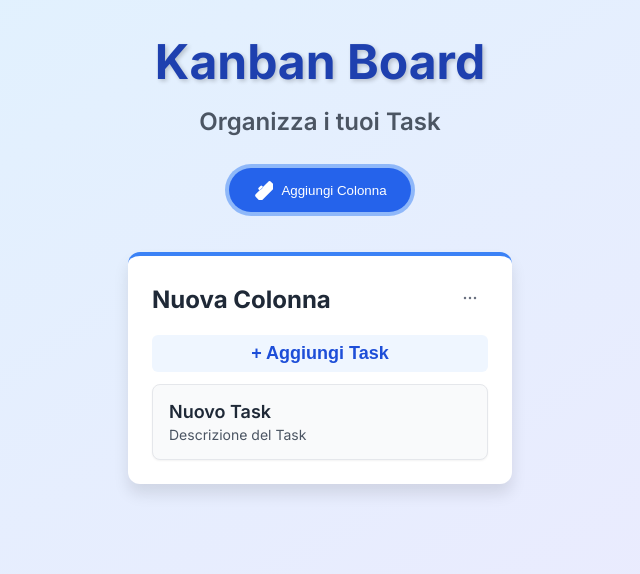
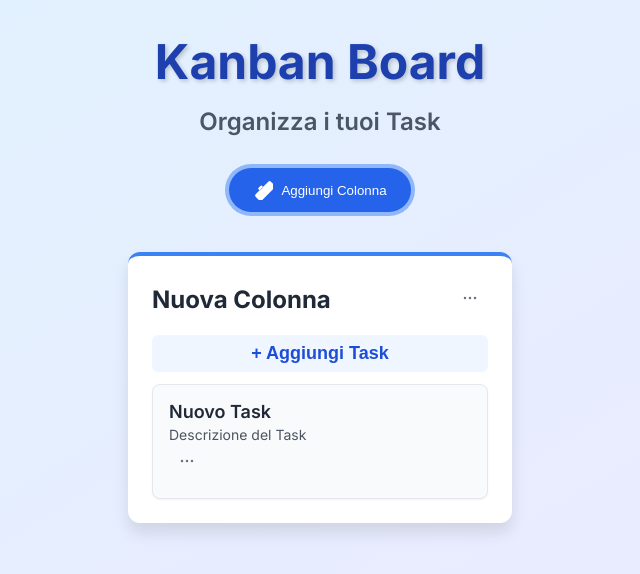
Before and after one commit to MarcoMechini/Kanban, a React (Vite) app: page / in a window 1280 px wide. Both pictures are taken after a click on the button "Aggiungi Colonna". Shown: the top 574 px of the page, without its empty margins (320-960 px from the left). Built offline with nearby package versions, Linux system fonts and the light colour scheme.

Commit message:
Refacroting AppModal in un componente separato e implementazione logica per modificare i titoli e descrizioni delle task

```diff
--- a/src/App.jsx
+++ b/src/App.jsx
@@ -1,63 +1,11 @@
-import React, { useEffect, useRef, useState } from 'react';
+import { useState } from 'react';
 import { DragDropContext, Droppable, Draggable } from '@hello-pangea/dnd';
-
-const AppModal = ({ isOpen, value, setModal, onConfirm }) => {
-  const inputRef = useRef(null);
-
-  useEffect(() => {
-    if (isOpen && inputRef.current) {
-      inputRef.current.focus();
-    }
-  }, [isOpen]);
-
-  const handleKeyUp = (e) => {
-    if (e.key === 'Enter') {
-      onConfirm();
-    }
-  };
-
-  const handleChange = (e) => {
-    setModal(prev => ({ isOpen: prev.isOpen, value: { ...prev.value, name: e.target.value } }));
-  };
-
-  return (
-    <div className={`modal-overlay ${isOpen ? 'modal-overlay-visible' : 'modal-overlay-hidden'}`}>
-      <div className="modal-content">
-        <label htmlFor="name">Nome Colonna</label>
-        <input
-          type="text"
-          id="name"
-          value={value.name || ''} // Ensure value is not undefined
-          onChange={handleChange}
-          onKeyUp={handleKeyUp}
-          ref={inputRef}
-        />
-        <div className="modal-buttons">
-          <button
-            onClick={() => setModal(prev => ({ isOpen: false, value: prev.value }))}
-            className="modal-button modal-button-close"
-          >
-            Chiudi
-          </button>
-          <button
-            onClick={onConfirm}
-            className="modal-button modal-button-confirm"
-          >
-            Conferma
-          </button>
-        </div>
-      </div>
-    </div>
-  );
-};
+import AppModal from './components/AppModal';
 
 function App() {
 
   const [column, setColumn] = useState([]);
   const [modal, setModal] = useState({ isOpen: false, value: {} });
-
-  // Refs to store data about the currently dragged item
-  const draggedItem = useRef(null); // Stores { type: 'column' | 'task', id: string, sourceColumnId?: string }
 
   // Helper function to reorder an array immutably
   const reorder = (list, startIndex, endIndex) => {
@@ -71,7 +19,7 @@ function App() {
     const newColumn = {
       id: Date.now().toString(), // Unique ID for column
       name: 'Nuova Colonna',
-      tasks: [{ id: Date.now().toString() + '-task', title: 'Nuovo Task', desc: 'Descrizione del Task' }] // Unique ID for task
+      tasks: [{ id: Date.now().toString() + 1, colId: Date.now().toString(), title: 'Nuovo Task', desc: 'Descrizione del Task' }] // Unique ID for task
     };
     setColumn(prev => [...prev, newColumn]);
   };
@@ -79,27 +27,64 @@ function App() {
   const addTask = (_, col) => {
     setColumn(prev => prev.map(c => {
       if (c.id === col.id) {
-        return { ...c, tasks: [...c.tasks, { id: Date.now().toString() + '-task', title: 'Nuovo Task', desc: 'Descrizione del Task' }] };
+        return { ...c, tasks: [...c.tasks, { colId: c.id, id: Date.now().toString(), title: 'Nuovo Task', desc: 'Descrizione del Task' }] };
       }
       return c;
     }));
   };
 
   const handleConfirm = () => {
+    if (!modal.value.desc) {
       setColumn(prev => prev.map(col => {
         if (col.id === modal.value.id) {
           return { ...col, name: modal.value.name };
         }
         return col;
       }));
+    }
+    if (modal.value.desc) {
+      setColumn(prev => prev.map(col => {
+        if (col.id === modal.value.colId) {
+          return {
+            ...col, tasks: col.tasks.map(task => {
+              if (task.id === modal.value.id) {
+
+                return { ...task, title: modal.value.name, desc: modal.value.desc }
+              }
+              return task;
+            })
+          }
+
+        }
+        return col;
+      }));
+    }
+
     setModal(prev => ({ isOpen: false, value: prev.value }));
   };
 
-  const handleModal = (col) => {
-    setModal(prev => ({
+  const handleModal = (curValue, isCol = false) => {
+
+    if (isCol) {
+      setModal({
         isOpen: true,
-      value: col
-    }));
+        value: curValue
+      });
+      return;
+    }
+    if (!isCol) {
+      setModal({
+        isOpen: true,
+        value: {
+          id: curValue.id,
+          name: curValue.title,
+          colId: curValue.colId,
+          desc: curValue.desc
+        }
+      })
+      return;
+    }
+
   };
 
   // Funzione per gestire il drag & drop con la libreria
@@ -172,7 +157,7 @@ function App() {
                     >
                       <div className="col-header" {...provided.dragHandleProps}>
                         <h3>{col.name}</h3>
-                        <button className="edit-name-button" onClick={() => handleModal(col)}>
+                        <button className="edit-name-button" onClick={() => handleModal(col, true)}>
                           {/* SVG per ellipsis */}
                           <svg xmlns="http://www.w3.org/2000/svg" viewBox="0 0 24 24" fill="currentColor" className="icon">
                             <path fillRule="evenodd" d="M4.5 12a1.5 1.5 0 1 1 3 0 1.5 1.5 0 0 1-3 0Zm6 0a1.5 1.5 0 1 1 3 0 1.5 1.5 0 0 1-3 0Zm6 0a1.5 1.5 0 1 1 3 0 1.5 1.5 0 0 1-3 0Z" clipRule="evenodd" />
@@ -200,6 +185,12 @@ function App() {
                                   >
                                     <h4>{task.title}</h4>
                                     <p>{task.desc}</p>
+                                    <button className="edit-name-button" onClick={() => handleModal(task)}>
+                                      {/* SVG per ellipsis */}
+                                      <svg xmlns="http://www.w3.org/2000/svg" viewBox="0 0 24 24" fill="currentColor" className="icon">
+                                        <path fillRule="evenodd" d="M4.5 12a1.5 1.5 0 1 1 3 0 1.5 1.5 0 0 1-3 0Zm6 0a1.5 1.5 0 1 1 3 0 1.5 1.5 0 0 1-3 0Zm6 0a1.5 1.5 0 1 1 3 0 1.5 1.5 0 0 1-3 0Z" clipRule="evenodd" />
+                                      </svg>
+                                    </button>
                                   </div>
                                 )}
                               </Draggable>
--- /dev/null
+++ b/src/components/AppModal.jsx
@@ -0,0 +1,52 @@
+import { useEffect, useRef } from "react";
+
+export default function AppModal({ isOpen, value, setModal, onConfirm }) {
+    const inputRef = useRef(null);
+
+    useEffect(() => {
+        // console.log('modal value', value);
+        if (isOpen && inputRef.current) {
+            inputRef.current.focus();
+        }
+    }, [isOpen]);
+
+    const handleKeyUp = (e) => {
+        if (e.key === 'Enter') {
+            onConfirm();
+        }
+    };
+
+    const handleChange = (e) => {
+        setModal(prev => ({ isOpen: prev.isOpen, value: { ...prev.value, name: e.target.value } }));
+    };
+
+    return (
+        <div className={`modal-overlay ${isOpen ? 'modal-overlay-visible' : 'modal-overlay-hidden'}`}>
+            <div className="modal-content">
+                <label htmlFor="name">Nome Colonna</label>
+                <input
+                    type="text"
+                    id="name"
+                    value={value.name || ''} // Ensure value is not undefined
+                    onChange={handleChange}
+                    onKeyUp={handleKeyUp}
+                    ref={inputRef}
+                />
+                <div className="modal-buttons">
+                    <button
+                        onClick={() => setModal(prev => ({ isOpen: false, value: prev.value }))}
+                        className="modal-button modal-button-close"
+                    >
+                        Chiudi
+                    </button>
+                    <button
+                        onClick={onConfirm}
+                        className="modal-button modal-button-confirm"
+                    >
+                        Conferma
+                    </button>
+                </div>
+            </div>
+        </div>
+    );
+};
```
Lines whose indentation alone changed are shown as unchanged.
